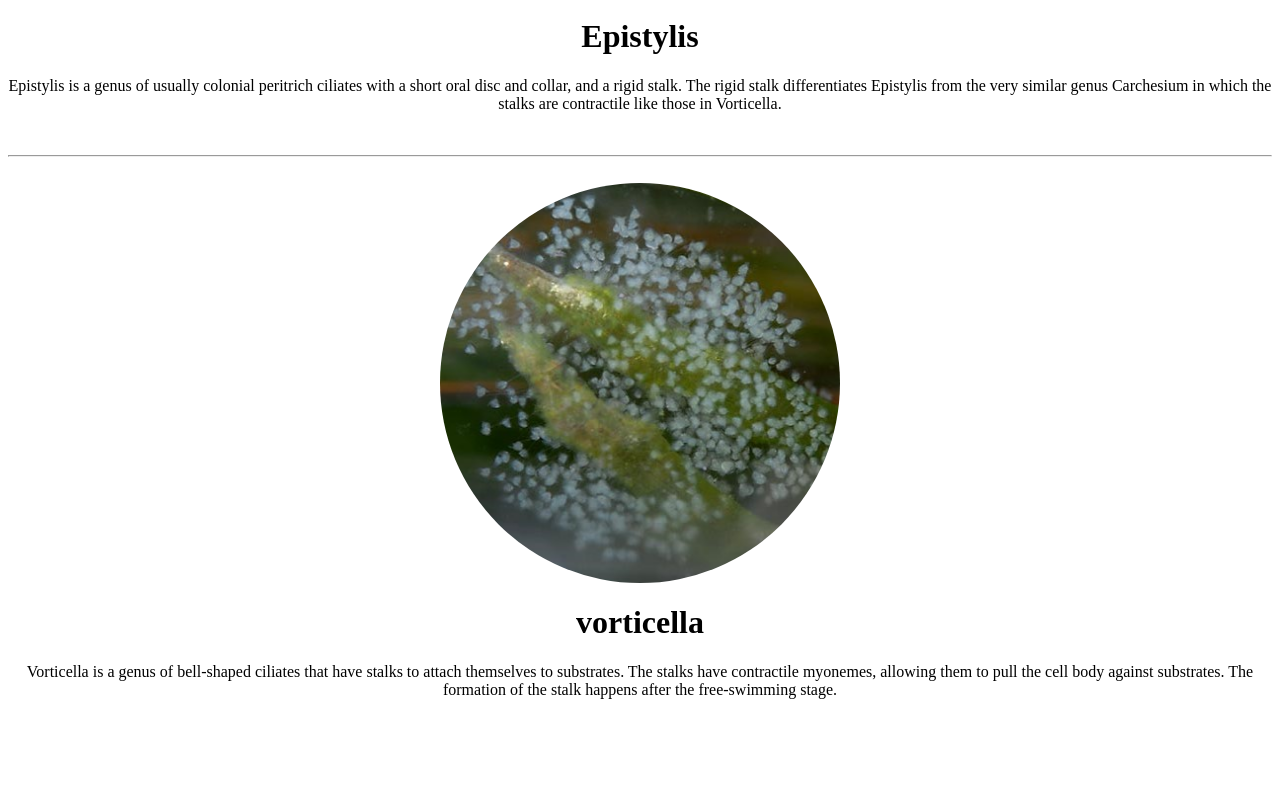
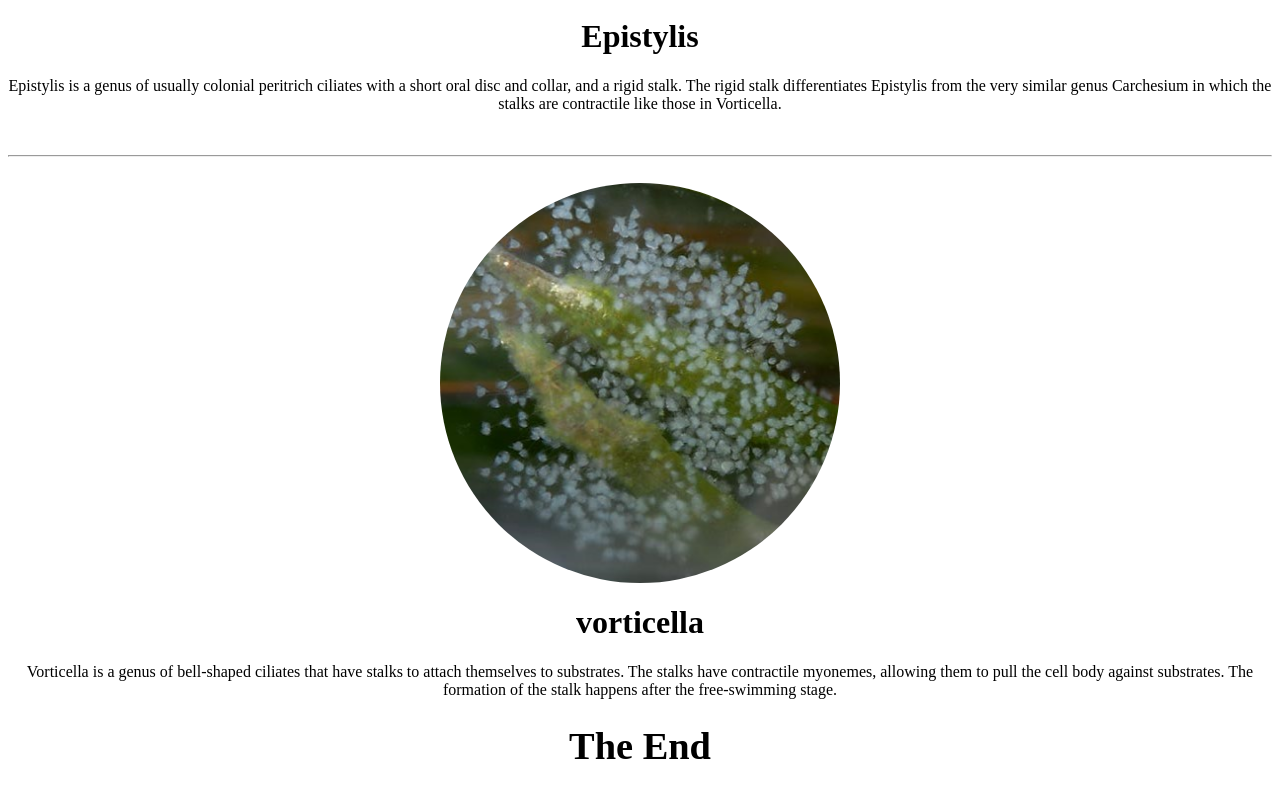
Before and after one commit to meherunmridha/Class-2, a plain HTML site: page index.html in a window 1280 px wide. Shown: the part 5527-6321 px from the top of the page. Before the commit the page ends 6242 px from the top, so only its background shows below. Drawn offline with Linux system fonts and the light colour scheme.

Commit message:
index.html

```diff
--- a/index.html
+++ b/index.html
@@ -159,5 +159,6 @@
     <p>
         Vorticella is a genus of bell-shaped ciliates that have stalks to attach themselves to substrates. The stalks have contractile myonemes, allowing them to pull the cell body against substrates. The formation of the stalk happens after the free-swimming stage.
     </p>
+    <big class="h1"><h1>The End</h1></big>
 </body>
 </html>
```
